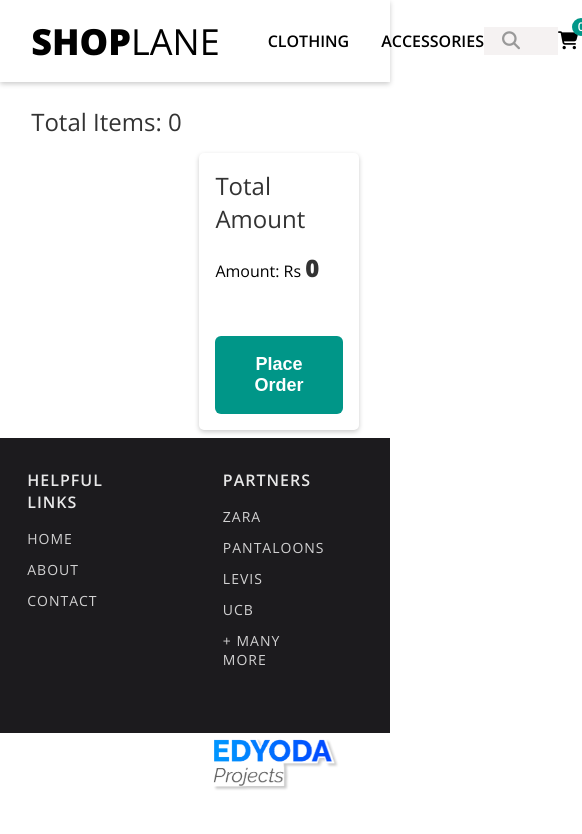
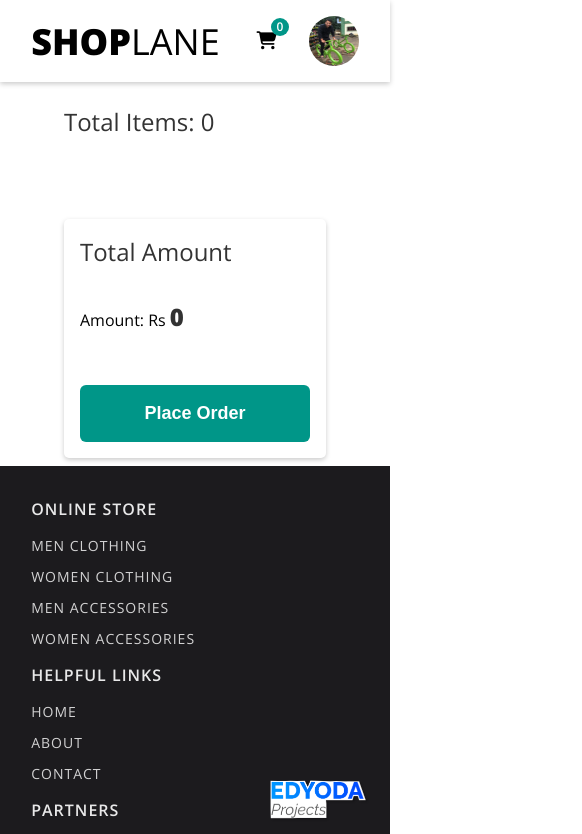
Before and after one commit to ShubhamUpadhay/ShoplaneApp.github.io, a plain HTML site: page Checkout.html in a window 390 px wide. Shown: the top 834 px of the page, 582 px wide, since content can reach past the window. Drawn offline with nearby package versions, Linux system fonts and the light colour scheme.

Commit message:
responsive submit

```diff
--- a/Checkout.css
+++ b/Checkout.css
@@ -268,3 +268,50 @@ footer>div:first-of-type {
     box-sizing: border-box;
     padding: 4% 8%;
 }
+@media (max-width:415px) {
+    #search-wrapper {
+        display: none;
+    }
+    #left-menu > a {
+        display: none;
+    }
+    #edyoda-projects-logo {
+        width: 100px;
+        bottom: 20px;
+        right: 20px;
+    }
+    footer {
+        display: flex;
+        flex-direction: column;
+    }
+    footer > div {
+        width: 100%;
+        padding: 0;
+    }
+    #content-wrapper {
+        display: flex;
+        flex-direction: column;
+        justify-content: start;
+    }
+
+    #content-wrapper > div:first-of-type {
+        width: 80%;
+        margin: 0 auto;
+        max-height: 70vh;
+        height: min-content;
+        overflow-y: auto;
+    }
+
+    #content-wrapper > div:last-of-type {
+
+        width: 80%;
+        height: fit-content;
+        margin: 0 auto;
+        margin-top: 20%;
+        display: flex;
+        flex-direction: column;
+        justify-content: space-around;
+    }
+
+
+}
--- a/ProductPage.css
+++ b/ProductPage.css
@@ -290,3 +290,42 @@ body > img {
     color: white;
 
 }
+@media (max-width:730px){
+    section {
+        flex-direction: column;
+    }
+    section > div:nth-of-type(1){
+        width: 100%;
+    }
+    section > div:nth-of-type(2){
+        width: 100%;
+    }
+
+    body > img {
+        width: 100px;
+        bottom: 20px;
+        right: 20px;
+    }
+        nav > div:nth-of-type(2) {
+            display: none;
+        }
+        nav > div:nth-of-type(1) > a {
+            display: none;
+        }
+        footer {
+            display: flex;
+            flex-direction: column;
+        }
+        footer > div {
+            width: 100%;
+            padding: 0;
+        }
+
+        h1 {
+            font-size: 25px;
+            margin-top: 5px;
+        }
+        #btn-add-to-cart {
+            margin-top: 0px;
+        }
+}
--- a/ProductPage.js
+++ b/ProductPage.js
@@ -65,6 +65,8 @@ $(document).ready(function () {
           else
             d.style.border = "0px";
         }
+        document.body.scrollTop = 0;
+        document.documentElement.scrollTop = 0;
       })
     }
     var e = document.getElementById("0");
--- a/Shoplane.css
+++ b/Shoplane.css
@@ -262,3 +262,33 @@ img {
     padding: 0;
     box-sizing: border-box;
 }
+@media (max-width:415px) {
+    .card1 {
+        width: 100%;
+        margin: 0;
+        margin-top: 10px;
+    }
+    nav > div:nth-of-type(2) {
+        display: none;
+    }
+    nav > div:nth-of-type(1) > a {
+        display: none;
+    }
+    footer {
+        display: flex;
+        flex-direction: column;
+    }
+    footer > div {
+        width: 100%;
+        padding: 0;
+    }
+    h2 {
+        margin-left: 0;
+        text-align: center;
+    }
+    body > img {
+        width: 100px;
+        bottom: 20px;
+        right: 20px;
+    }
+}
--- a/thankyou.css
+++ b/thankyou.css
@@ -226,3 +226,37 @@ footer > div:first-of-type {
     font-size: 14px;
     opacity: 0.8;
 }
+@media (max-width:415px) {
+    #search-wrapper {
+        display: none;
+    }
+    #left-menu > a {
+        display: none;
+    }
+    #edyoda-projects-logo {
+        width: 100px;
+        bottom: 20px;
+        right: 20px;
+    }
+    footer {
+        display: flex;
+        flex-direction: column;
+    }
+    footer > div {
+        width: 100%;
+        padding: 0;
+    }
+
+    .main-heading {
+        font-size: 25px;
+    }
+
+    .section-heading {
+        font-size: 18px;
+        padding: 8px;
+        margin-bottom: 0;
+    }
+    main {
+        min-height: 60vh;
+    }
+}
```
